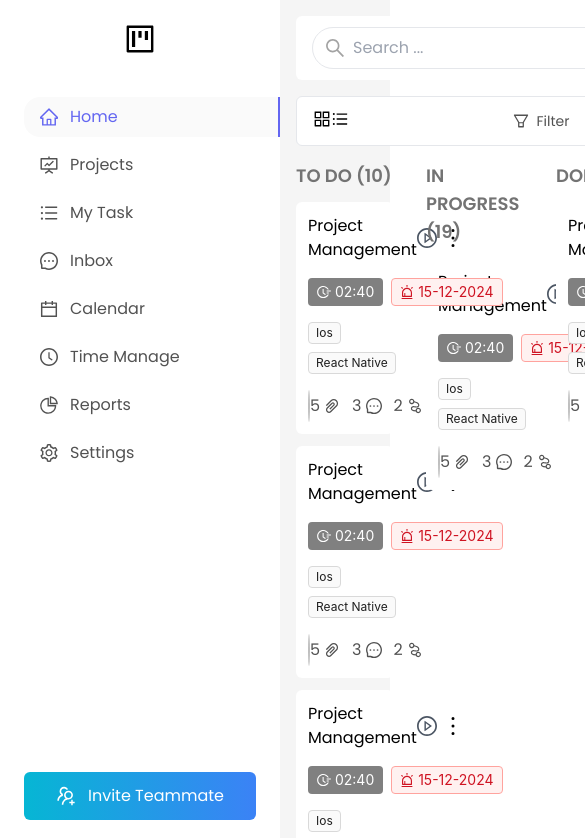
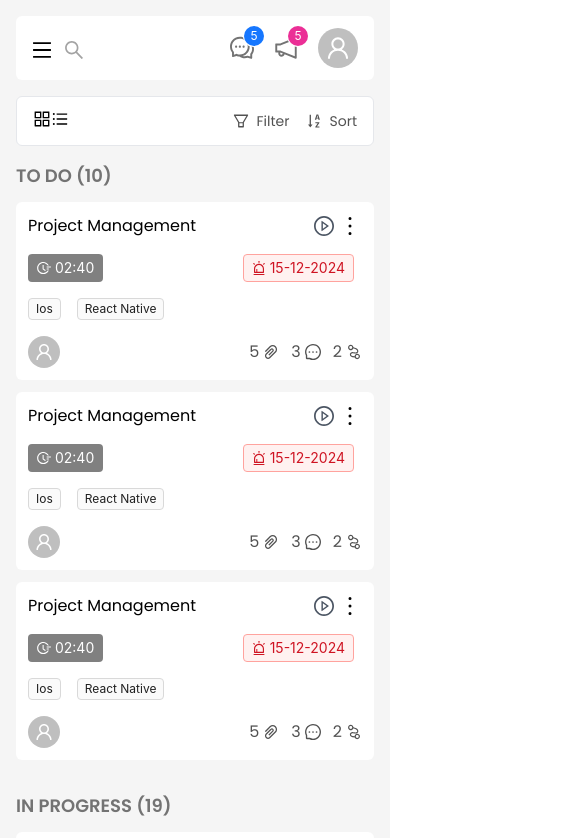
Before and after one commit to mehedi008h/programming-hero-assessment-task, a Next.js app: page /dashboard/tasks in a window 390 px wide. Shown: the top 838 px of the page, 585 px wide, since content can reach past the window. Built offline with nearby package versions, Linux system fonts and the light colour scheme.

Commit message:
responsive all design

```diff
--- a/app/dashboard/layout.tsx
+++ b/app/dashboard/layout.tsx
@@ -8,11 +8,11 @@ const DashboardLayout = ({ children }: Props) => {
     return (
         <div className="w-full min-h-screen flex bg-neutral-100">
             {/* sidebar  */}
-            <div className="min-h-screen w-[280px] fixed">
+            <div className="min-h-screen w-[280px] fixed xl:block lg:block hidden">
                 <Sidebar />
             </div>
             {/* main section  */}
-            <main className="w-full py-4 px-4 ms-[280px]">
+            <main className="w-full py-4 px-4 xl:ms-[280px] lg:ms-[280px] ms-0">
                 {/* header  */}
                 <Header />
                 {/* main component  */}
--- a/app/dashboard/tasks/page.tsx
+++ b/app/dashboard/tasks/page.tsx
@@ -3,10 +3,10 @@ import React from "react";
 
 const TasksPage = () => {
     return (
-        <div>
+        <>
             <TaskFilterBar />
             <Tasks />
-        </div>
+        </>
     );
 };
 
--- a/components/common/Header.tsx
+++ b/components/common/Header.tsx
@@ -3,6 +3,7 @@
 import {
     CommentOutlined,
     LogoutOutlined,
+    MenuOutlined,
     NotificationOutlined,
     SearchOutlined,
     SettingOutlined,
@@ -11,6 +12,7 @@ import {
 import { Avatar, Badge, Dropdown, MenuProps } from "antd";
 import React, { useState } from "react";
 import SearchModal from "../modal/SearchModal";
+import MobDrawer from "./MobDrawer";
 
 const items: MenuProps["items"] = [
     {
@@ -41,12 +43,25 @@ const items: MenuProps["items"] = [
 
 const Header = () => {
     const [openSearchModal, setOpenSearchModal] = useState<boolean>(false);
+    const [openDrawer, setOpenDrawer] = useState(false);
+
     return (
         <div className="h-16 flex justify-between items-center bg-white rounded-md px-4 mb-4">
             {/* left section  */}
+            <div className="flex items-center gap-3">
+                <MenuOutlined
+                    onClick={() => setOpenDrawer(true)}
+                    className="text-xl xl:hidden lg:hidden block"
+                />
+                <SearchOutlined
+                    onClick={() => setOpenSearchModal(true)}
+                    className="text-neutral-400 text-xl xl:hidden lg:hidden block"
+                />
+
+                {/* for web  */}
                 <div
                     onClick={() => setOpenSearchModal(true)}
-                className="flex items-center gap-2 border rounded-full py-2 px-3"
+                    className="xl:flex lg:flex items-center gap-2 border rounded-full py-2 px-3 hidden"
                 >
                     <SearchOutlined className="text-neutral-400 text-xl" />
                     <input
@@ -54,6 +69,7 @@ const Header = () => {
                         className="outline-none"
                         placeholder="Search ..."
                     />
+                </div>
             </div>
             {/* right section  */}
             <div className="flex items-center gap-5 relative">
@@ -75,6 +91,9 @@ const Header = () => {
 
             {/* search modal  */}
             <SearchModal open={openSearchModal} setOpen={setOpenSearchModal} />
+
+            {/* drawer  */}
+            <MobDrawer open={openDrawer} setOpen={setOpenDrawer} />
         </div>
     );
 };
--- /dev/null
+++ b/components/common/MobDrawer.tsx
@@ -0,0 +1,27 @@
+import { Drawer } from "antd";
+import React from "react";
+import Sidebar from "./Sidebar";
+
+interface Props {
+    open: boolean;
+    setOpen: (value: boolean) => void;
+}
+
+const MobDrawer = ({ open, setOpen }: Props) => {
+    const onClose = () => {
+        setOpen(false);
+    };
+    return (
+        <Drawer
+            title=""
+            onClose={onClose}
+            open={open}
+            placement="left"
+            className="w-[280px]"
+        >
+            <Sidebar onClose={onClose} />
+        </Drawer>
+    );
+};
+
+export default MobDrawer;
--- a/components/common/Sidebar.tsx
+++ b/components/common/Sidebar.tsx
@@ -5,7 +5,11 @@ import { ProjectOutlined, UsergroupAddOutlined } from "@ant-design/icons";
 import Link from "next/link";
 import React, { useState } from "react";
 
-const Sidebar = () => {
+interface Props {
+    onClose?: () => void;
+}
+
+const Sidebar = ({ onClose }: Props) => {
     // state for active sidebar link
     const [active, setActive] = useState<string>("Home");
     return (
@@ -23,7 +27,9 @@ const Sidebar = () => {
                             <Link
                                 href={item.link}
                                 key={item.id}
-                                onClick={() => setActive(item.name)}
+                                onClick={() => {
+                                    setActive(item.name), onClose && onClose();
+                                }}
                                 className={`flex items-center gap-3 hover:bg-neutral-50 ps-4 py-2 rounded-s-2xl cursor-pointer  hover:text-indigo-500 border-r-2  hover:border-indigo-500 ${
                                     active === item.name
                                         ? "border-indigo-500 text-indigo-500 bg-neutral-50"
--- a/components/index.ts
+++ b/components/index.ts
@@ -1,6 +1,7 @@
 // common
 export { default as Header } from "./common/Header";
 export { default as Sidebar } from "./common/Sidebar";
+export { default as MobDrawer } from "./common/MobDrawer";
 
 // auth
 export { default as LoginForm } from "./auth/LoginForm";
--- a/components/project/Project.tsx
+++ b/components/project/Project.tsx
@@ -41,7 +41,7 @@ const items: MenuProps["items"] = [
 
 const Project = () => {
     return (
-        <div className="col-span-3 bg-white p-3 rounded-md hover:shadow-sm transition-all">
+        <div className="xl:col-span-3 lg:col-span-4 md:col-span-6 col-span-12 bg-white p-3 rounded-md hover:shadow-sm transition-all">
             {/* heading section  */}
             <div className="flex justify-between">
                 {/* icon & title  */}
--- a/components/project/ProjectDetailsCard.tsx
+++ b/components/project/ProjectDetailsCard.tsx
@@ -57,9 +57,9 @@ const ProjectDetailsCard = () => {
         },
     ];
     return (
-        <div className="bg-white p-4 rounded-md flex items-start gap-5">
+        <div className="bg-white p-4 rounded-md flex xl:flex-row lg:flex-row flex-col items-start gap-5">
             {/* image  */}
-            <div className="h-64 w-64 bg-gray-400 rounded-md"></div>
+            <div className="h-64 xl:w-64 lg:w-64 w-full bg-gray-400 rounded-md"></div>
 
             <div>
                 {/* title  */}
@@ -95,7 +95,7 @@ const ProjectDetailsCard = () => {
                     </div>
                 </div>
 
-                <div className="flex justify-start items-center my-4">
+                <div className="flex flex-wrap justify-start items-center gap-3 my-4">
                     <Tag color="gray" className="text-sm px-2 py-[3px]">
                         <FieldTimeOutlined /> Assign Date : 01-12-2024
                     </Tag>
--- a/components/project/ProjectTasks.tsx
+++ b/components/project/ProjectTasks.tsx
@@ -135,7 +135,7 @@ const ProjectTasks = () => {
         "checkbox"
     );
     return (
-        <div className="mt-4">
+        <div className="mt-4  overflow-x-scroll">
             <Table
                 rowSelection={{
                     type: selectionType,
--- a/components/tasks/Tasks.tsx
+++ b/components/tasks/Tasks.tsx
@@ -5,7 +5,7 @@ const Tasks = () => {
     return (
         <div className="grid grid-cols-12 gap-8 mt-4">
             {/* to do  */}
-            <div className="col-span-4 flex flex-col gap-3">
+            <div className="xl:col-span-4 lg:col-span-4 md:col-span-6 col-span-12 flex flex-col gap-3">
                 <p className="text-lg font-semibold uppercase text-neutral-500">
                     To Do (10)
                 </p>
@@ -15,7 +15,7 @@ const Tasks = () => {
             </div>
 
             {/* in progress  */}
-            <div className="col-span-4 flex flex-col gap-3">
+            <div className="xl:col-span-4 lg:col-span-4 md:col-span-6 col-span-12 flex flex-col gap-3">
                 <p className="text-lg font-semibold uppercase text-neutral-500">
                     In Progress (19)
                 </p>
@@ -23,7 +23,7 @@ const Tasks = () => {
             </div>
 
             {/* done  */}
-            <div className="col-span-4 flex flex-col gap-3">
+            <div className="xl:col-span-4 lg:col-span-4 md:col-span-6 col-span-12 flex flex-col gap-3">
                 <p className="text-lg font-semibold uppercase text-neutral-500">
                     Done (20)
                 </p>
```
Lines whose indentation alone changed are shown as unchanged.
